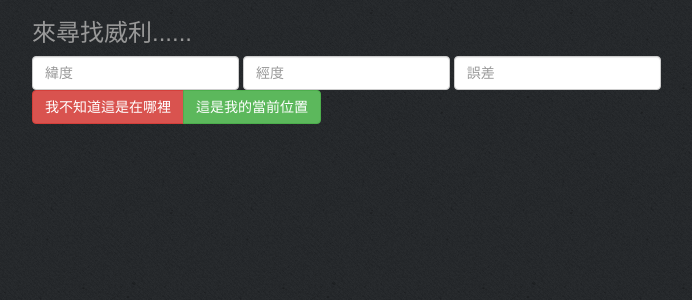
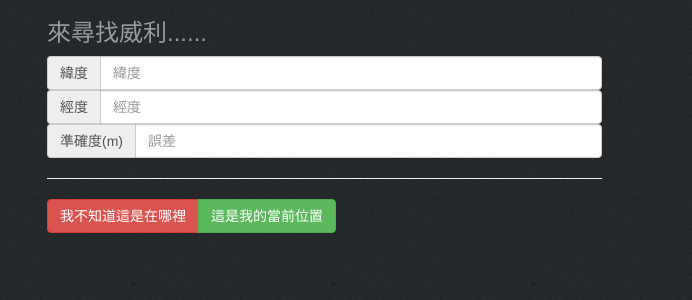
Before and after one commit to zackexplosion/trafficLight, a PHP site: page / in a window 1280 px wide. Shown: the top 300 px of the page, without its empty margins (23-715 px from the left). Run offline with PHP 8.4, Linux system fonts and the light colour scheme; some libraries are stand-ins or nearby versions.

Commit message:
微調地圖大小，最後結果加上準確度

```diff
--- a/assets/js/geolocation.js
+++ b/assets/js/geolocation.js
@@ -11,9 +11,9 @@ function success(position) {
 
   var mapcanvas = document.createElement('div');
   mapcanvas.id = 'mapcanvas';
-  mapcanvas.class = 'img-rounded';
+  mapcanvas.class = 'col-md-6';
   mapcanvas.style.height = '400px';
-  mapcanvas.style.width = '560px';
+  //mapcanvas.style.width = '560px';
 
   document.querySelector('#step0').appendChild(mapcanvas);
 
--- a/index.php
+++ b/index.php
@@ -16,19 +16,23 @@
     <body>
         <div class="container">
             <div class="row">
-            <div id="step0">
+            <div id="step0" class="col-md-6">
                 <h3 class="text-muted" id="search">來尋找威利</h3>
-                <form class="form-inline" role="form">
-                    <div class="form-group">
+                <form role="form">
+                    <div class="input-group">
+                        <span class="input-group-addon">緯度</span>
                         <input type="number" class="form-control" id="latitude" placeholder="緯度">
                     </div>
-                    <div class="form-group">
+                    <div class="input-group">
+                        <span class="input-group-addon">經度</span>
                         <input type="number" class="form-control" id="longitude" placeholder="經度">
                     </div>
-                    <div class="form-group">
+                    <div class="input-group">
+                        <span class="input-group-addon">準確度(m)</span>
                         <input type="number" class="form-control" id="accuracy" placeholder="誤差">
                     </div>
                 </form>
+                <hr>
                 <div class="btn-group">
                     <a class="btn btn-danger" id="no-position">我不知道這是在哪裡</a>
                     <a class="btn btn-success" id="yes-position">這是我的當前位置</a>
@@ -69,6 +73,12 @@
                         <label class="col-sm-2" for="timer1">緯度</label>
                         <div class="col-sm-4">
                         <input type="text" class="form-control" id="location-latitude" placeholder="沒有資料">
+                        </div>
+                      </div>
+                      <div class="form-group">
+                        <label class="col-sm-2" for="timer1">準確度</label>
+                        <div class="col-sm-4">
+                        <input type="text" class="form-control" id="location-accuracy" placeholder="沒有資料">
                         </div>
                       </div>
                       <div class="form-group">
@@ -194,6 +204,7 @@
             $('#yes-position').click(function(){
                 $('#location-latitude').val($('#latitude').val());
                 $('#location-longitude').val($('#longitude').val());
+                $('#location-accuracy').val($('#accuracy').val());
                 $('#step0').fadeOut(200);
                 $('#step1').fadeIn(200);
             });
```
